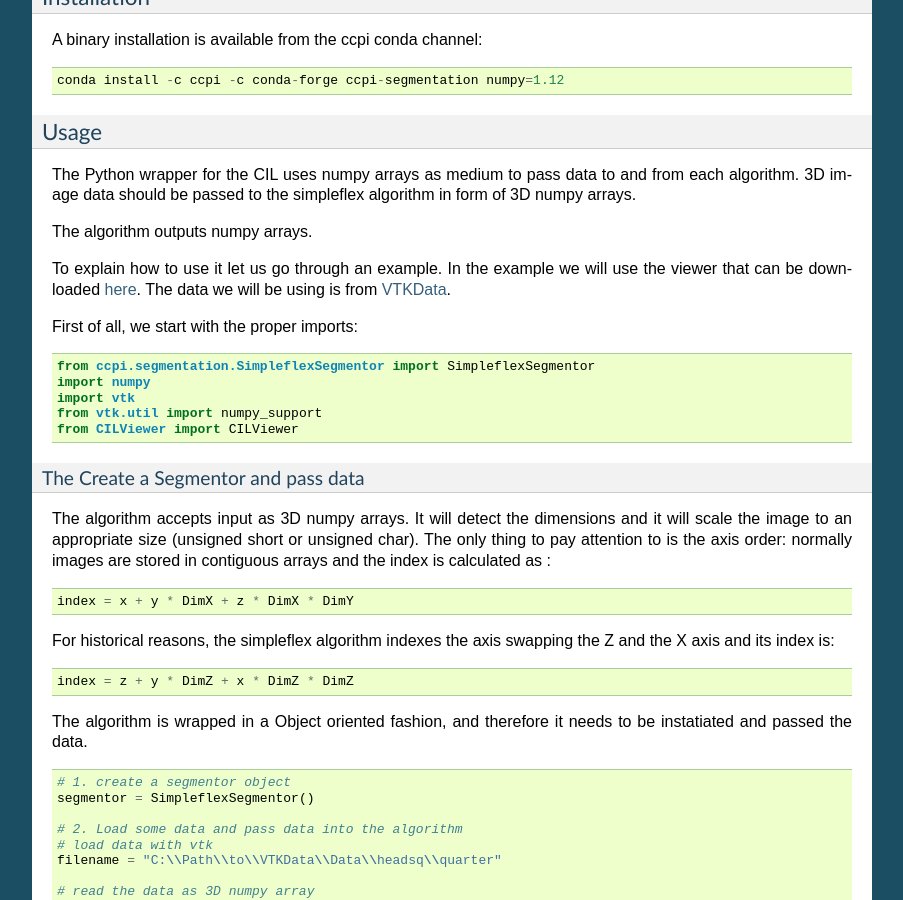
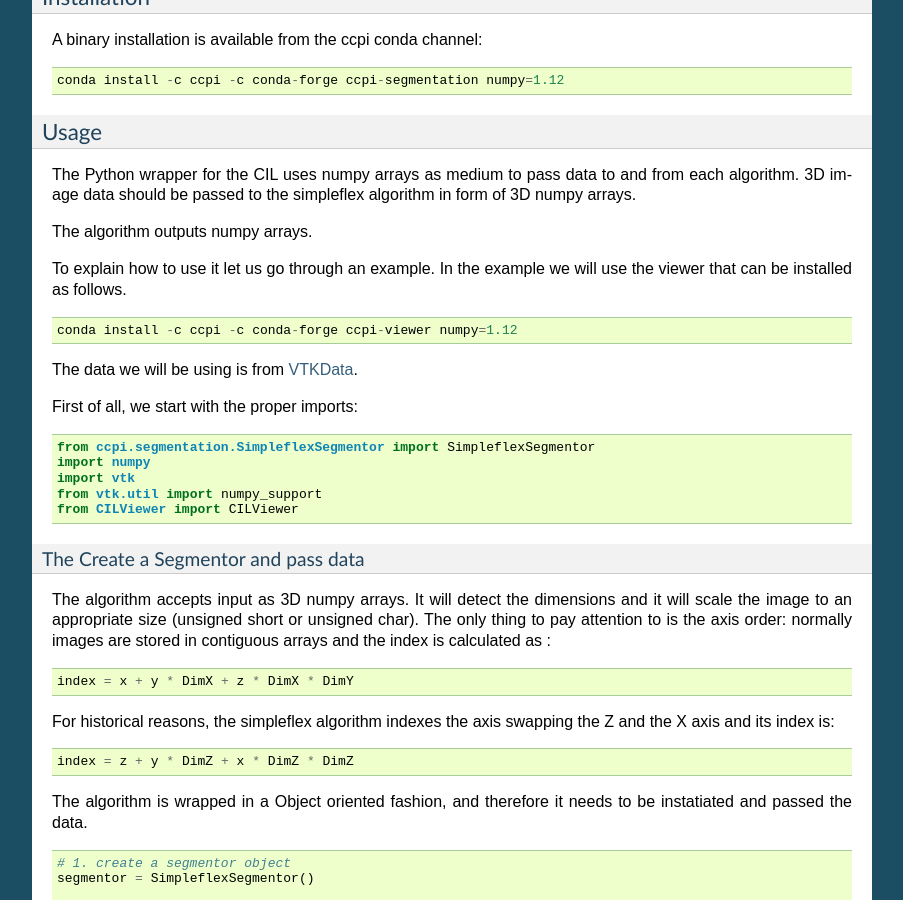
Before and after one commit to vais-ral/CIL-Docs, a Sphinx documentation site: the page built from docs/segmentation.rst, in a window 1280 px wide and 900 px high, scrolled down 560 px. Shown: the whole window, without its empty margins (198-1101 px from the left). Built offline with Sphinx 7.4.7, drawn with Linux system fonts in a browser that asks for light colours.

Commit message:
Update segmentation.rst

```diff
--- a/docs/segmentation.rst
+++ b/docs/segmentation.rst
@@ -42,7 +42,13 @@ The Python wrapper for the CIL uses numpy arrays as medium to pass data to and f
 
 The algorithm outputs numpy arrays.
 
-To explain how to use it let us go through an example. In the example we will use the viewer that can be downloaded `here <https://github.com/vais-ral/CILViewer>`_. The data we will be using is from `VTKData <https://github.com/naucoin/VTKData/tree/master/Data/headsq>`_.
+To explain how to use it let us go through an example. In the example we will use the viewer that can be installed as follows.
+
+::
+
+    conda install -c ccpi -c conda-forge ccpi-viewer numpy=1.12
+
+The data we will be using is from `VTKData <https://github.com/naucoin/VTKData/tree/master/Data/headsq>`_.
 
 First of all, we start with the proper imports:
 ::
```
